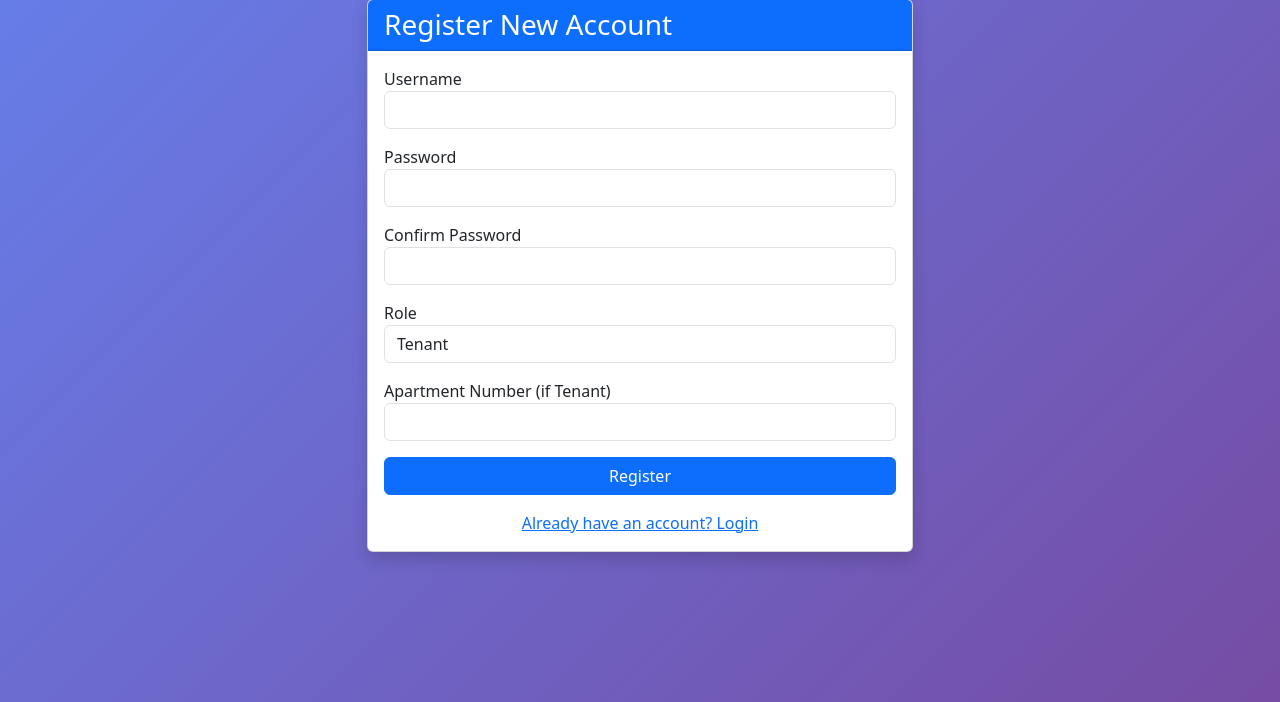
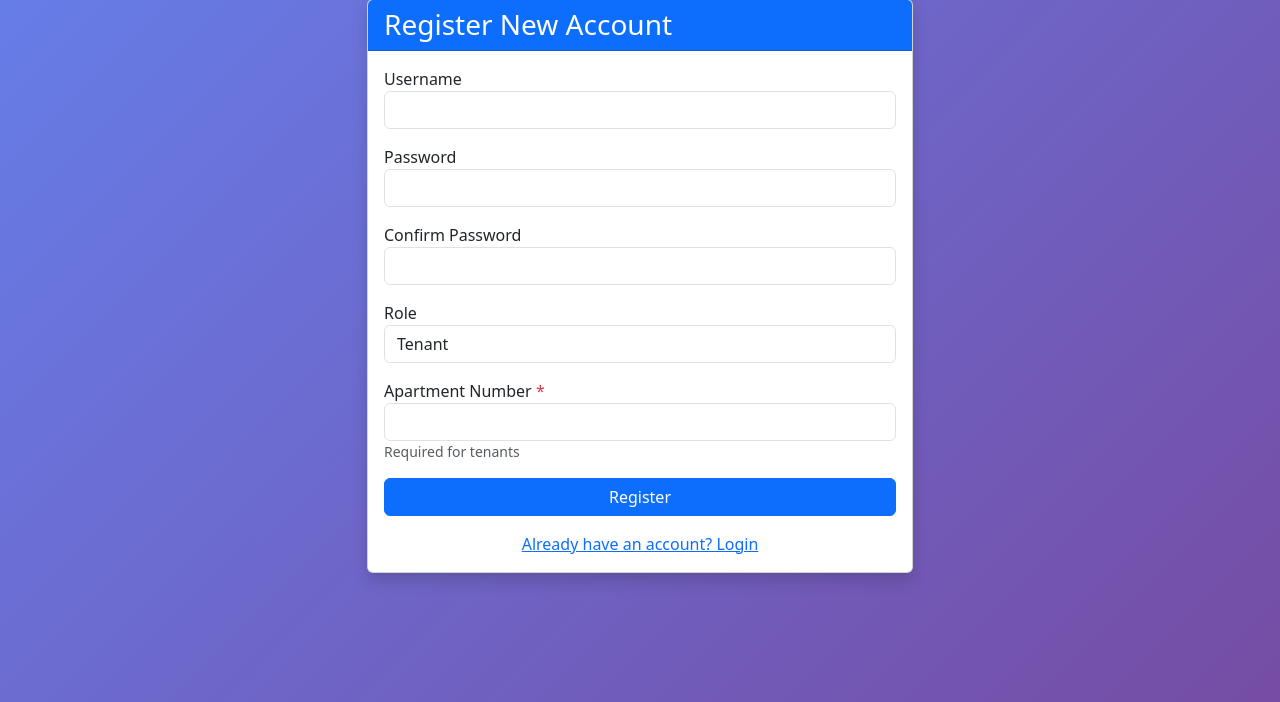
Before and after one commit to gimshaninethmini/apartment_maintainance_system, a Django app: page /register/ in a window 1280 px wide. Shown: the part 49-751 px from the top of the page. Run offline with Django 5.2, Linux system fonts and the light colour scheme.

Commit message:
fix: make apartment number required for tenant registration

```diff
--- a/maintenance/views.py
+++ b/maintenance/views.py
@@ -18,6 +18,10 @@ def register_view(request):
         password2 = request.POST['password2']
         role = request.POST['role']
         apartment_number = request.POST.get('apartment_number', '')
+
+        if role == 'tenant' and not apartment_number:
+            messages.error(request, 'Apartment number is required for tenants')
+            return redirect('register')
 
         if password1 != password2:
             messages.error(request, 'Passwords do not match')
--- a/templates/maintenance/register.html
+++ b/templates/maintenance/register.html
@@ -35,9 +35,10 @@
                                     <option value="technician">Technician</option>
                                 </select>
                             </div>
-                            <div class="mb-3">
-                                <label>Apartment Number (if Tenant)</label>
-                                <input type="text" name="apartment_number" class="form-control">
+                            <div class="mb-3" id="apartmentField">
+                                <label>Apartment Number <span class="text-danger" id="aptRequired">*</span></label>
+                                <input type="text" name="apartment_number" id="apartment_number" class="form-control">
+                                <small class="text-muted" id="aptHint">Required for tenants</small>
                             </div>
                             <button type="submit" class="btn btn-primary w-100">Register</button>
                         </form>
@@ -49,5 +50,28 @@
             </div>
         </div>
     </div>
+<script>
+    // Make apartment number required only for tenants
+    const roleSelect = document.querySelector('select[name="role"]');
+    const aptInput = document.getElementById('apartment_number');
+    const aptRequired = document.getElementById('aptRequired');
+    const aptHint = document.getElementById('aptHint');
+
+    function toggleApartmentRequired() {
+        if (roleSelect.value === 'tenant') {
+            aptInput.required = true;
+            aptRequired.style.display = 'inline';
+            aptHint.style.display = 'block';
+            aptHint.style.color = '#6c757d';
+        } else {
+            aptInput.required = false;
+            aptRequired.style.display = 'none';
+            aptHint.style.display = 'none';
+        }
+    }
+
+    roleSelect.addEventListener('change', toggleApartmentRequired);
+    toggleApartmentRequired(); // Run on page load
+</script>
 </body>
 </html>
```
